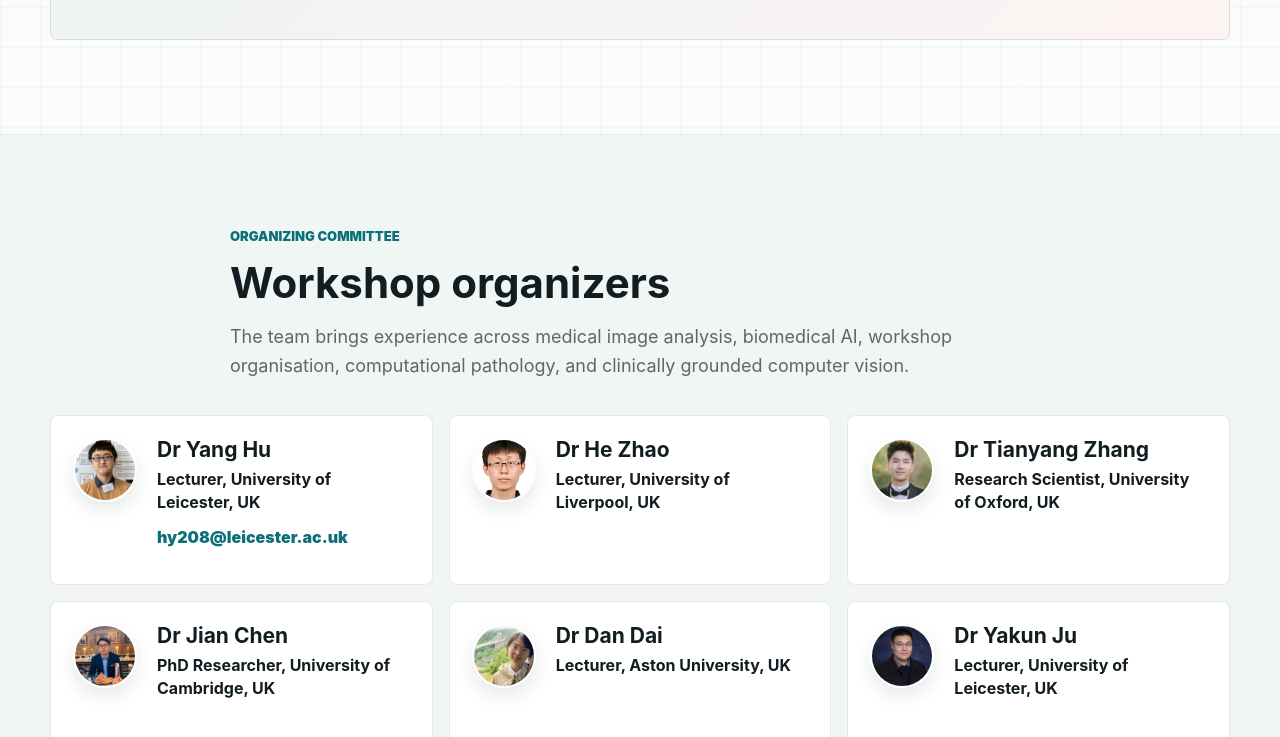
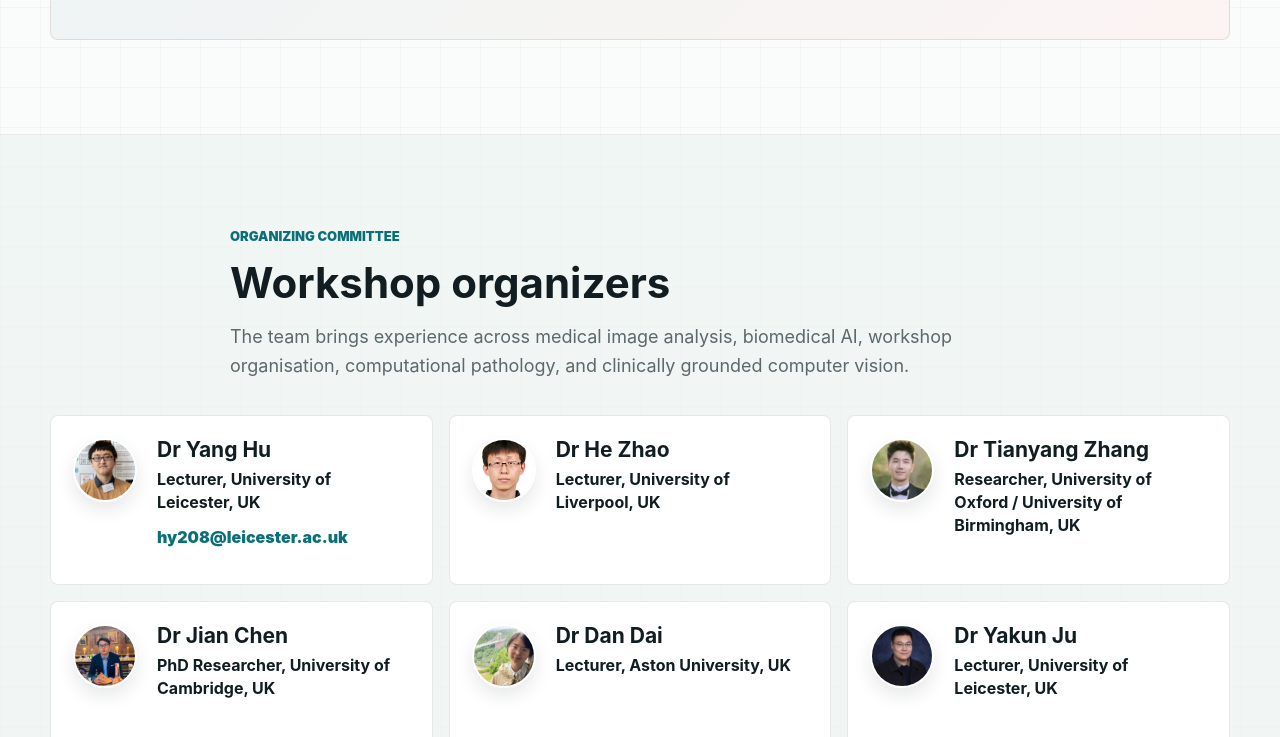
Before and after one commit to bmvc-bdmedvis/bmvc-bdmedvis.github.io, a plain HTML site: page index.html in a window 1280 px wide. Shown: the part 5953-6690 px from the top of the page. Drawn offline with Linux system fonts and the light colour scheme.

Commit message:
Update role description for Dr. Tianyang Zhang in the team section

```diff
--- a/index.html
+++ b/index.html
@@ -417,7 +417,7 @@
             </div>
             <div>
               <h3>Dr Tianyang Zhang</h3>
-              <p class="role">Research Scientist, University of Oxford, UK</p>
+              <p class="role">Researcher, University of Oxford / University of Birmingham, UK</p>
             </div>
           </article>
           <article class="person-card">
```
